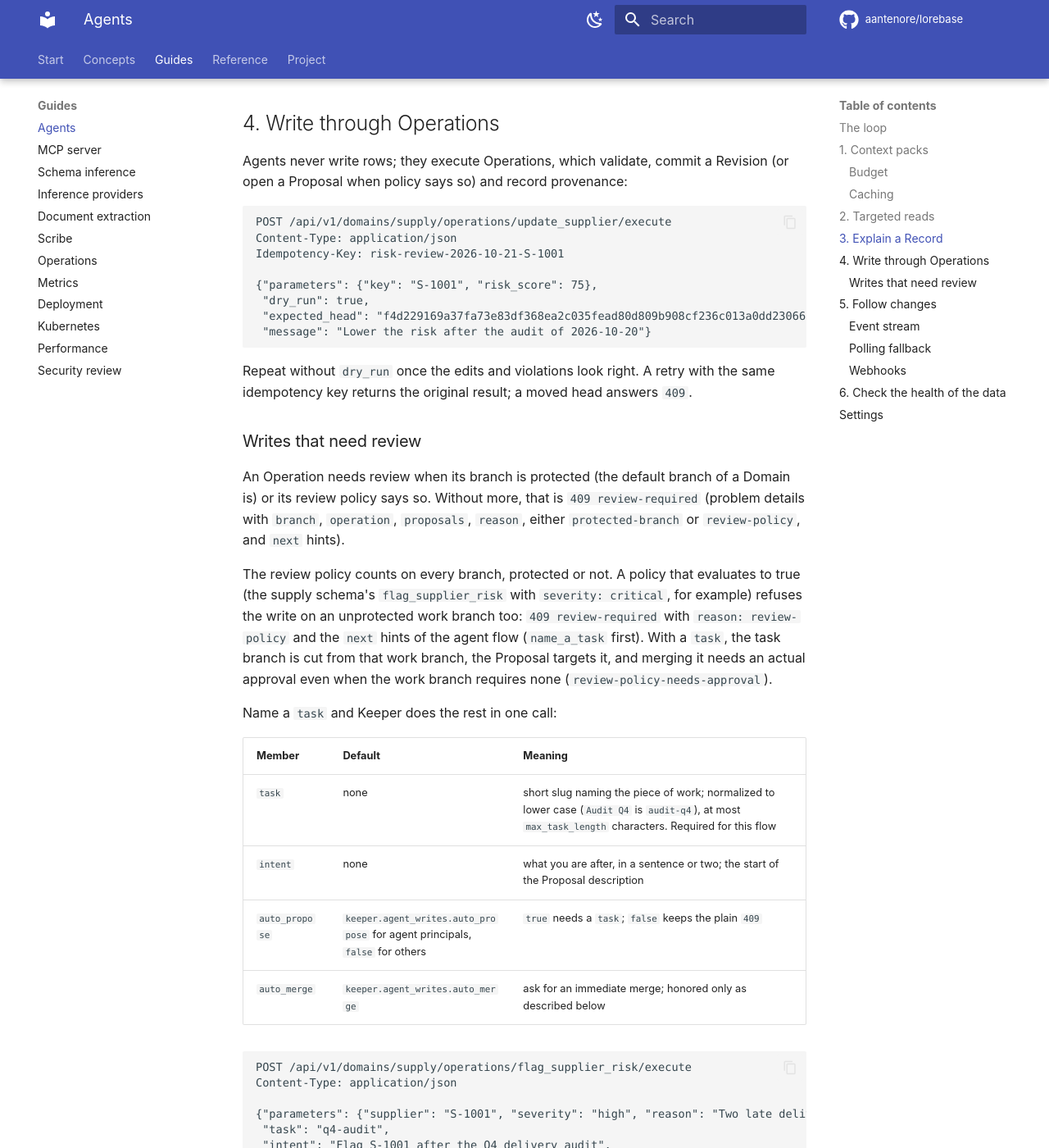
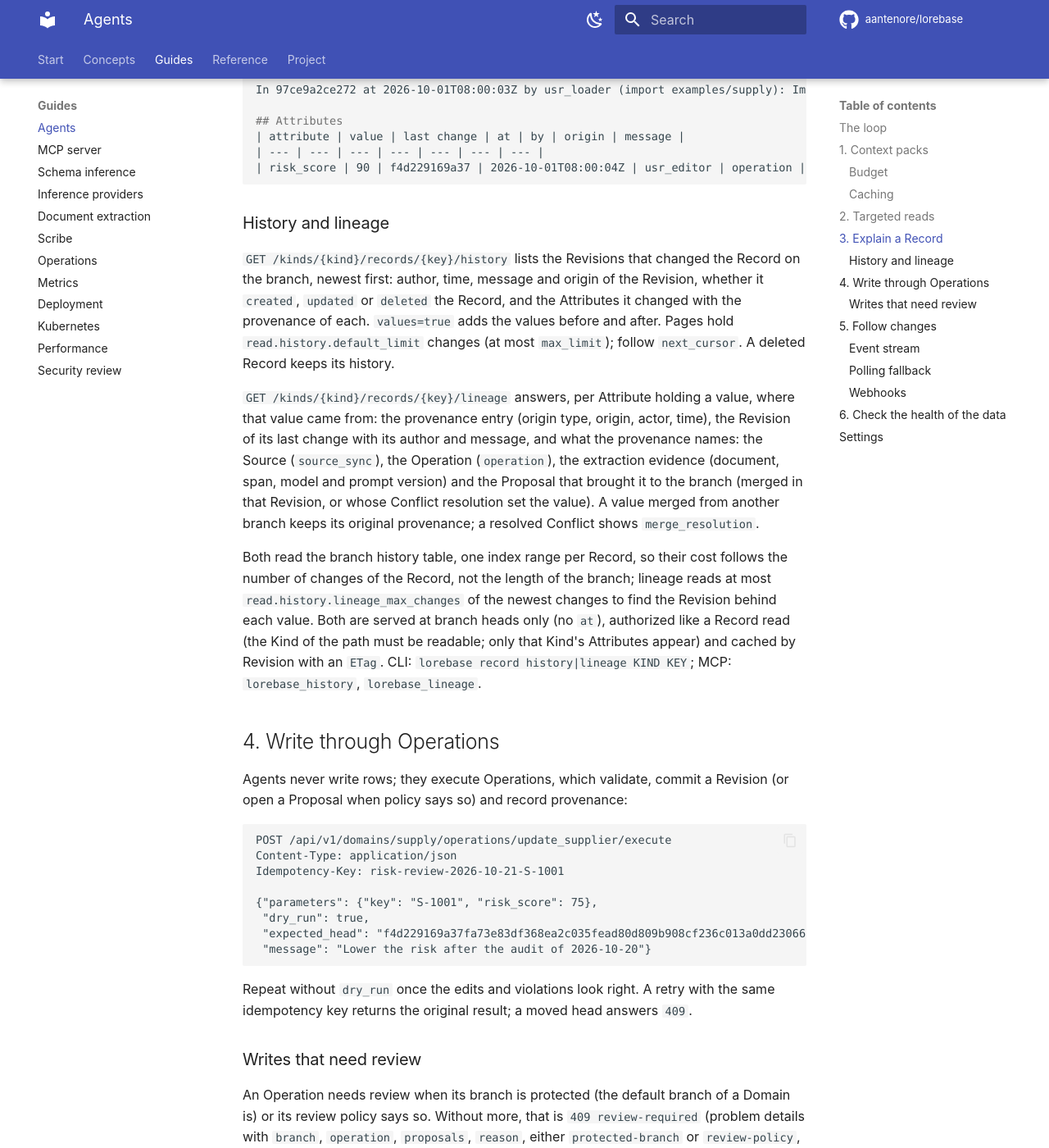
Before and after one commit to aantenore/lorebase, an MkDocs documentation site: the page built from docs/agents.md, in a window 1280 px wide and 1400 px high, scrolled down 5262 px. Shown: the whole window at 82% size. Built offline with MkDocs 1.6.1 and Material for MkDocs 9.7.7, drawn with Linux system fonts in a browser that asks for light colours; comment, search, counter and statistics services are not loaded; some of the changed text lies outside the part shown.

Commit message:
Document Record history and lineage and mark the roadmap item done

````diff
--- a/docs/agents.md
+++ b/docs/agents.md
@@ -177,6 +177,8 @@
 |------|------|
 | one Record, with Link counts and lineage | `GET /kinds/{kind}/records/{key}?links=true&lineage=true` |
 | the Links of a Record along a Relation | `GET /kinds/{kind}/records/{key}/links/{relation}` |
+| every change of one Record on a branch | `GET /kinds/{kind}/records/{key}/history` (section 3) |
+| where each current value of a Record came from | `GET /kinds/{kind}/records/{key}/lineage` (section 3) |
 | Records matching a filter | `POST /query` (design 8.2) |
 | a path of Relations | `POST /traverse` |
 | the graph around some Records | `POST /neighborhood` |
@@ -204,6 +206,30 @@
 | --- | --- | --- | --- | --- | --- | --- |
 | risk_score | 90 | f4d229169a37 | 2026-10-01T08:00:04Z | usr_editor | operation | Raise the risk of S-1001 |
 ```
+
+### History and lineage
+
+`GET /kinds/{kind}/records/{key}/history` lists the Revisions that changed the Record on the
+branch, newest first: author, time, message and origin of the Revision, whether it `created`,
+`updated` or `deleted` the Record, and the Attributes it changed with the provenance of each.
+`values=true` adds the values before and after. Pages hold `read.history.default_limit`
+changes (at most `max_limit`); follow `next_cursor`. A deleted Record keeps its history.
+
+`GET /kinds/{kind}/records/{key}/lineage` answers, per Attribute holding a value, where that
+value came from: the provenance entry (origin type, origin, actor, time), the Revision of its
+last change with its author and message, and what the provenance names: the Source
+(`source_sync`), the Operation (`operation`), the extraction evidence (document, span, model and
+prompt version) and the Proposal that brought it to the branch (merged in that Revision, or
+whose Conflict resolution set the value). A value merged from another branch keeps its original
+provenance; a resolved Conflict shows `merge_resolution`.
+
+Both read the branch history table, one index range per Record, so their cost follows the
+number of changes of the Record, not the length of the branch; lineage reads at most
+`read.history.lineage_max_changes` of the newest changes to find the Revision behind each
+value. Both are served at branch heads only (no `at`), authorized like a Record read (the
+Kind of the path must be readable; only that Kind's Attributes appear) and cached by Revision
+with an `ETag`. CLI: `lorebase record history|lineage KIND KEY`; MCP: `lorebase_history`,
+`lorebase_lineage`.
 
 ## 4. Write through Operations
 
````
Also changed, not shown: CHANGELOG.md (+4 -0 lines), docs/design.md (+1 -0 lines), docs/performance.md (+7 -0 lines), docs/roadmap.md (+3 -4 lines), docs/tour.md (+2 -2 lines).
